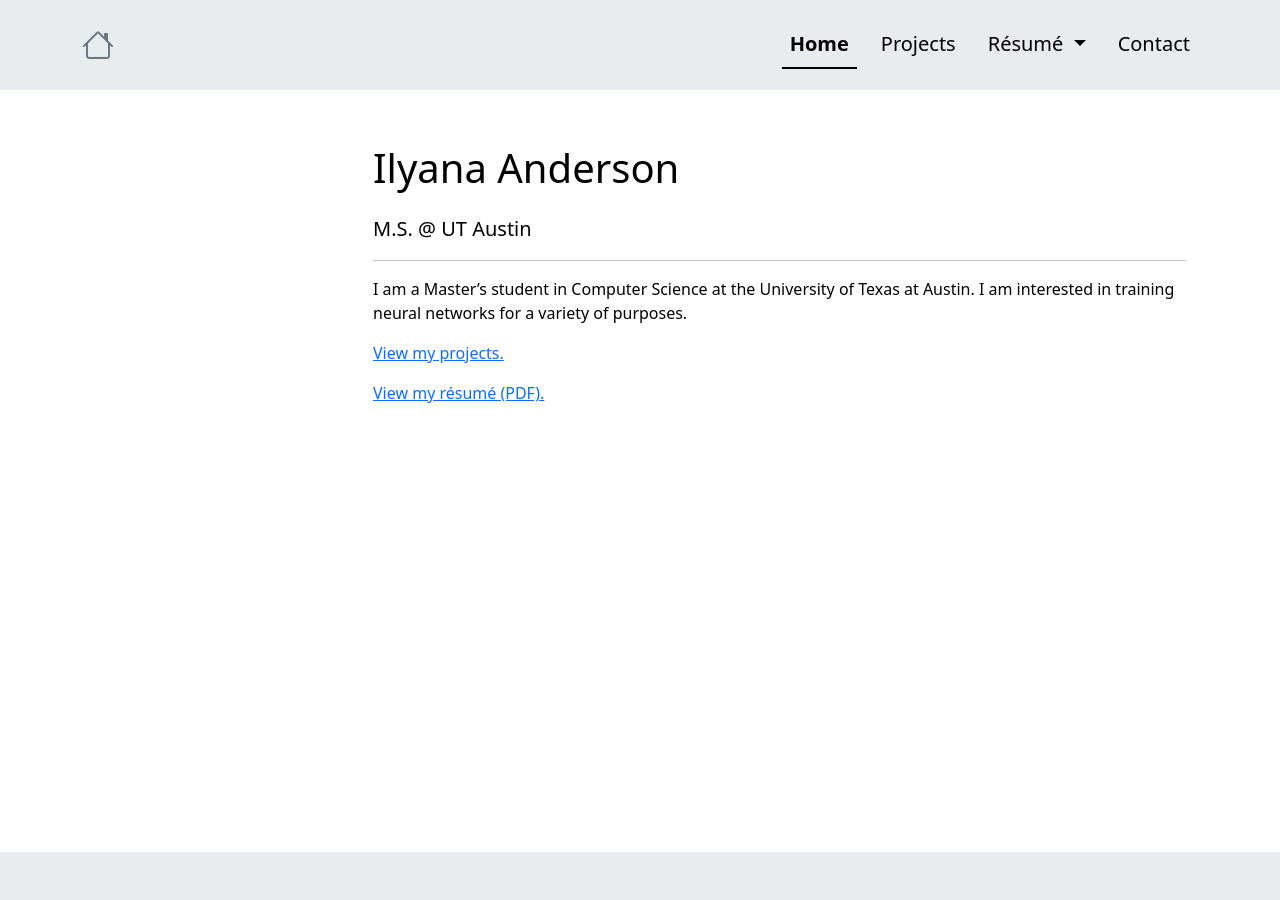
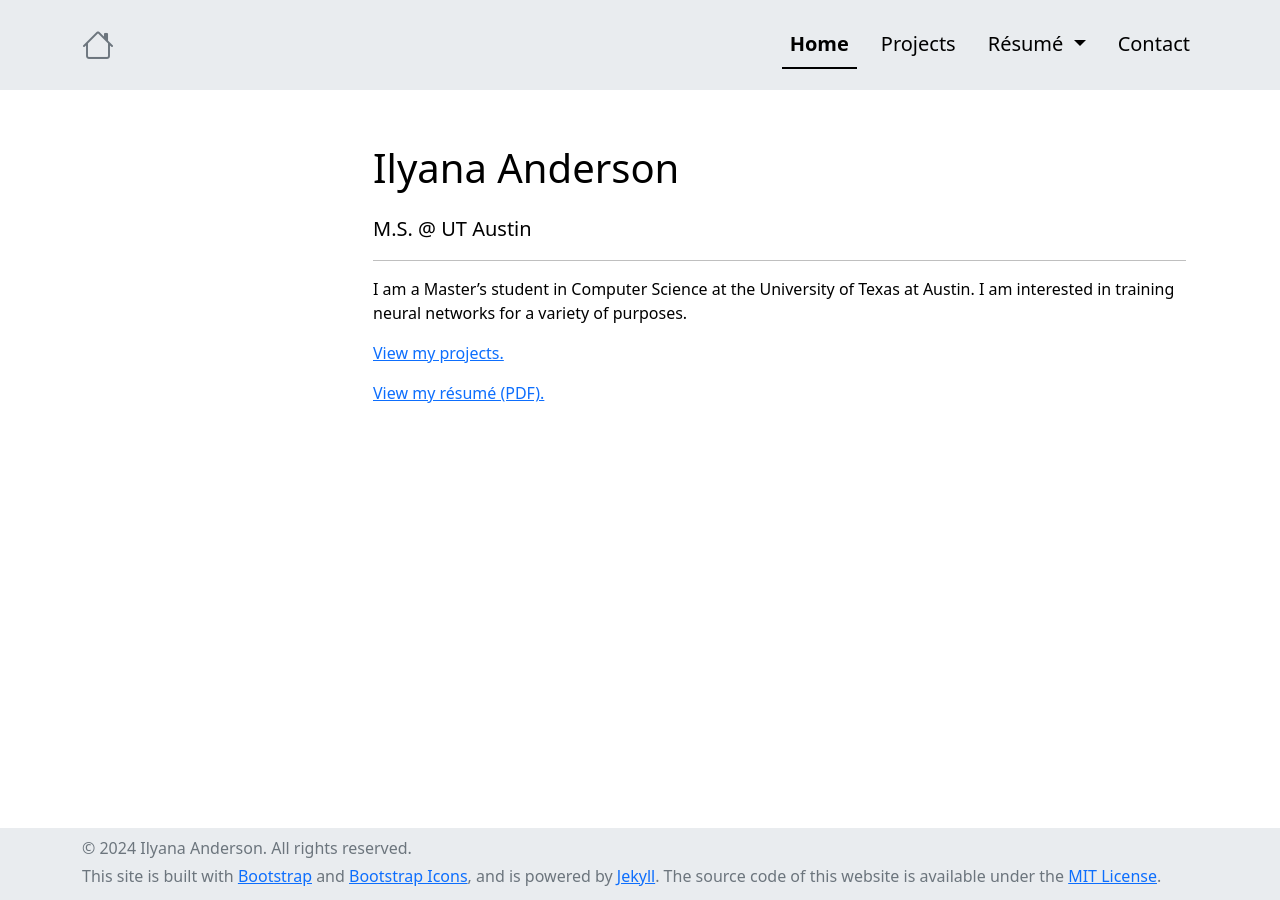
Before and after one commit to ilyanaanderson/ilyanaanderson.github.io, a Jekyll site: the page built from docs/index.html, in a window 1280 px wide. Built offline with Jekyll 4.4.1, drawn with Linux system fonts in a browser that asks for light colours.

Commit message:
footer finished

```diff
--- a/docs/_includes/footer.html
+++ b/docs/_includes/footer.html
@@ -1,5 +1,17 @@
-<footer class="footer mt-auto py-4" style="background-color: var(--bs-gray-200);">
+<footer class="footer mt-auto py-2" style="background-color: var(--bs-gray-200);">
     <div class="container-sm">
-      <!-- Footer content goes here -->
+      <div class="row">
+        <div class="col-12 text-secondary">
+            <p class="fs-6 mb-1">&copy; 2024 Ilyana Anderson. All rights reserved.</p>
+            <p class="fs-6 mt-1 mb-1">
+              This site is built with
+              <a href="https://getbootstrap.com">Bootstrap</a>
+              and <a href="https://icons.getbootstrap.com/">Bootstrap Icons</a>, and is powered by
+              <a href="https://jekyllrb.com/">Jekyll</a>.
+              The source code of this website is available under the
+              <a href="https://opensource.org/license/mit/">MIT License</a>.
+            </p>
+        </div>
+      </div>
     </div>
 </footer>
```
